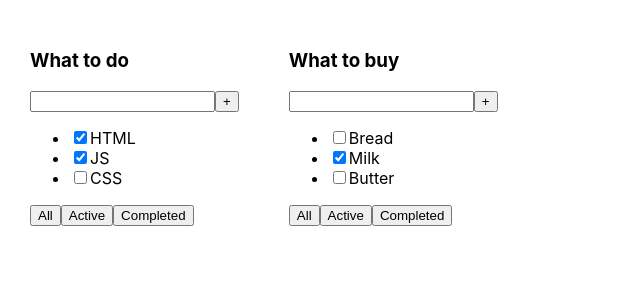
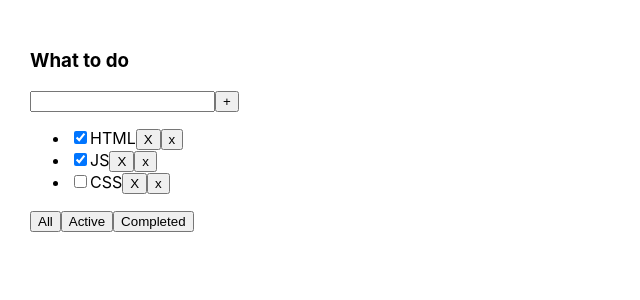
Before and after one commit to Annaptrvna/todolist-ts, a React (Create React App) app: page / in a window 1280 px wide. Shown: the top 300 px of the page, without its empty margins (0-640 px from the left). Built offline with nearby package versions, Linux system fonts and the light colour scheme.

Commit message:
Add remove task function

```diff
--- a/src/App.tsx
+++ b/src/App.tsx
@@ -1,23 +1,43 @@
-import React from 'react';
+import React, {useState} from 'react';
 import './App.css';
-import {TaskPropsType, Todolist} from "./components/Todolist";
+import { Todolist} from "./components/Todolist";
+import {FilterValuesType, TaskPropsType} from "./types/common";
 
 function App() {
-    const tasks: Array<TaskPropsType> = [
+    const todolistTitle = "What to do"
+    const tasks_1: Array<TaskPropsType> = [
         {id: 1, title: "HTML", isDone: true},
         {id: 2, title: "JS", isDone: true},
         {id: 3, title: "CSS", isDone: false},
     ]
-
-    const tasks_1: Array<TaskPropsType> = [
+    const todolistTitle_1 = "What to buy"
+    const tasks_2: Array<TaskPropsType> = [
         {id: 4, title: "Bread", isDone: false},
         {id: 5, title: "Milk", isDone: true},
         {id: 6, title: "Butter", isDone: false},
     ]
+
+    const [tasks, setTodolistTasks] = useState<Array<TaskPropsType>>(tasks_1)
+    const [filterValue, setFilterValue] = useState<FilterValuesType>("all")
+    const removeTask = (taskId: number) => {
+        setTodolistTasks(tasks.filter(task=>task.id !== taskId))
+    }
+
+    const changeFilterValue = (value: FilterValuesType) => {
+        setFilterValue(value)
+    }
+
+    let filteredTasks = tasks
+    if(filterValue === "completed") {
+        filteredTasks = tasks.filter(task => task.isDone)
+    } if(filterValue === "active") {
+        filteredTasks = tasks.filter(task => !task.isDone)
+    }
+
     return (
         <div className="App">
-            <Todolist title="What to do" tasks={tasks}/>
-            <Todolist title="What to buy" tasks={tasks_1}/>
+            <Todolist title= {todolistTitle} tasks={filteredTasks} removeTask={removeTask} changeFilterValue={changeFilterValue}/>
+            {/*<Todolist title= {todolistTitle_1} tasks={tasks_1}/>*/}
         </div>
     );
 }
--- a/src/components/Button.tsx
+++ b/src/components/Button.tsx
@@ -1,12 +1,13 @@
-import React from "react";
+import React, {MouseEventHandler} from "react";
 
 type ButtonPropsType = {
     name:string
+    onclickHandler ?: () => void
 }
-export const Button = ({name}:ButtonPropsType) => {
+export const Button = ({name, onclickHandler}:ButtonPropsType) => {
     return (
         <>
-            <button>{name}</button>
+            <button onClick={onclickHandler}>{name}</button>
         </>
 
 
--- a/src/components/Todolist.tsx
+++ b/src/components/Todolist.tsx
@@ -1,17 +1,17 @@
 import React, {JSX} from "react";
 import {Button} from "./Button";
+import {FilterValuesType, TaskPropsType} from "../types/common";
 
 type TodolistPropsType = {
     title: string
     tasks: Array<TaskPropsType>
+    removeTask: (taskId: number) => void
+    changeFilterValue: (value: FilterValuesType) =>  void
 }
 
-export type TaskPropsType = {
-    id: number,
-    isDone: boolean,
-    title: string
-}
-export const Todolist = ({title, tasks}:TodolistPropsType) => {
+
+export const Todolist = ({title, tasks, removeTask, changeFilterValue}:TodolistPropsType) => {
+
 
     const tasksElements: Array<JSX.Element> | JSX.Element =
 
@@ -20,6 +20,8 @@ export const Todolist = ({title, tasks}:TodolistPropsType) => {
             <li key={task.id}>
                 <input type="checkbox" checked={task.isDone}/>
                 <span>{task.title}</span>
+                <button onClick={()=>removeTask(task.id)}>X</button>
+                <Button name="x" onclickHandler={()=>removeTask(task.id)}/>
             </li>
         )
     }) :
@@ -30,15 +32,15 @@ export const Todolist = ({title, tasks}:TodolistPropsType) => {
                 <h3>{title}</h3>
                 <div>
                     <input/>
-                    <button>+</button>
+                    <Button name={"+"}/>
                 </div>
                 <ul>
                     {tasksElements}
                 </ul>
                 <div>
-                    <Button name={"All"}/>
-                    <Button name={"Active"}/>
-                    <Button name={"Completed"}/>
+                    <Button onclickHandler={()=>changeFilterValue("all")} name={"All"}/>
+                    <Button onclickHandler={()=>changeFilterValue("active")} name={"Active"}/>
+                    <Button onclickHandler={()=>changeFilterValue("completed")} name={"Completed"}/>
                 </div>
             </div>
     )
--- /dev/null
+++ b/src/types/common.ts
@@ -0,0 +1,6 @@
+export type TaskPropsType = {
+    id: number,
+    isDone: boolean,
+    title: string
+}
+export type FilterValuesType = "all" | "completed" | "active"
```
